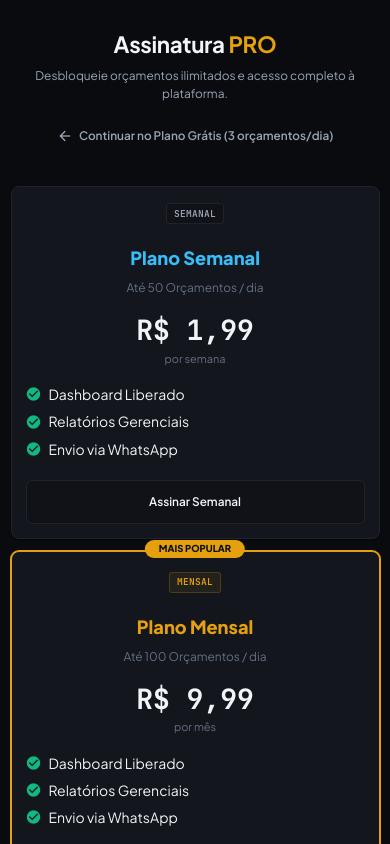
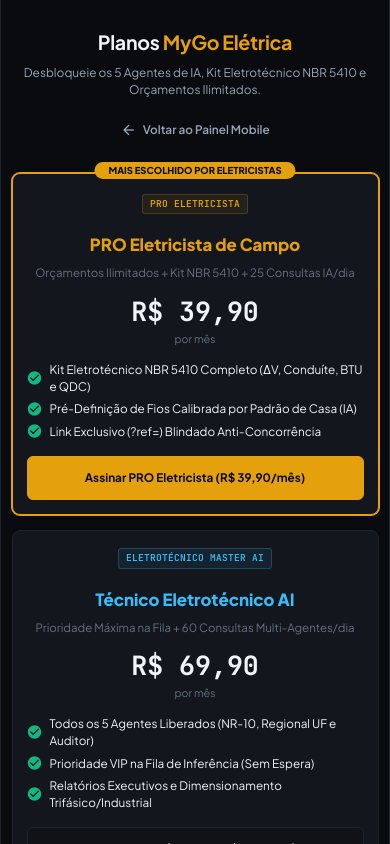
Before and after one commit to AadrielL/mobile-mygo, a React (Vite) app: page /assinatura in a window 390 px wide. Built offline with nearby package versions, Linux system fonts and the light colour scheme; no server answers; sample sign-in values are in the browser's storage.

Commit message:
feat(AssinaturaPage.tsx): align mobile 480px pricing tiers for 300-user SaaS sustainability (R$ 39.90 and R$ 69.90)

```diff
--- a/src/pages/Assinatura/AssinaturaPage.tsx
+++ b/src/pages/Assinatura/AssinaturaPage.tsx
@@ -147,24 +147,33 @@ export const AssinaturaPage: React.FC = () => {
   };
 
   return (
-    <div className="app-container" style={{ maxWidth: '1040px', paddingBottom: '5rem' }}>
-      <div style={{ textAlign: 'center', marginBottom: '2rem' }}>
-        <h1 className="app-title" style={{ fontSize: '1.6rem' }}>
-          Assinatura <span style={{ color: 'var(--accent-primary)' }}>PRO</span>
+    <div
+      className="app-container"
+      style={{
+        maxWidth: '480px',
+        minHeight: '100vh',
+        paddingBottom: '5rem',
+        borderLeft: '1px solid var(--border-subtle)',
+        borderRight: '1px solid var(--border-subtle)'
+      }}
+    >
+      <div style={{ textAlign: 'center', marginBottom: '1.5rem' }}>
+        <h1 className="app-title" style={{ fontSize: '1.4rem' }}>
+          Planos <span style={{ color: 'var(--accent-primary)' }}>MyGo Elétrica</span>
         </h1>
-        <p className="app-subtitle" style={{ marginTop: '0.4rem' }}>
-          Desbloqueie orçamentos ilimitados e acesso completo à plataforma.
+        <p className="app-subtitle" style={{ marginTop: '0.35rem' }}>
+          Desbloqueie os 5 Agentes de IA, Kit Eletrotécnico NBR 5410 e Orçamentos Ilimitados.
         </p>
         <button
           type="button"
           className="app-btn app-btn-ghost"
-          onClick={() => navigate('/quiz')}
-          style={{ marginTop: '0.85rem' }}
+          onClick={() => navigate('/dashboard-main')}
+          style={{ marginTop: '0.65rem' }}
         >
           <span className="material-icons" style={{ fontSize: '16px' }}>
             arrow_back
           </span>
-          <span>Continuar no Plano Grátis (3 orçamentos/dia)</span>
+          <span>Voltar ao Painel Mobile</span>
         </button>
       </div>
 
@@ -188,72 +197,8 @@ export const AssinaturaPage: React.FC = () => {
         </div>
       )}
 
-      <div className="app-grid-3">
-        {/* Plano Semanal */}
-        <div className="app-card" style={{ textAlign: 'center', display: 'flex', flexDirection: 'column' }}>
-          <div style={{ marginBottom: '0.5rem' }}>
-            <span className="app-badge app-badge-muted">SEMANAL</span>
-          </div>
-          <h3 style={{ fontSize: '1.3rem', fontWeight: 800, color: 'var(--status-info)' }}>
-            Plano Semanal
-          </h3>
-          <p style={{ color: 'var(--text-muted)', fontSize: '0.85rem', marginBottom: '1rem' }}>
-            Até 50 Orçamentos / dia
-          </p>
-          <div
-            style={{
-              fontSize: '2rem',
-              fontWeight: 900,
-              color: 'var(--text-main)',
-              fontFamily: "'JetBrains Mono', monospace"
-            }}
-          >
-            R$ 1,99
-          </div>
-          <div style={{ fontSize: '0.78rem', color: 'var(--text-muted)', marginBottom: '1.25rem' }}>
-            por semana
-          </div>
-          <ul
-            style={{
-              listStyle: 'none',
-              padding: 0,
-              textAlign: 'left',
-              marginBottom: '1.5rem',
-              flex: 1
-            }}
-          >
-            <li style={{ display: 'flex', alignItems: 'center', gap: '0.5rem', marginBottom: '0.5rem' }}>
-              <span className="material-icons" style={{ fontSize: '16px', color: 'var(--status-success)' }}>
-                check_circle
-              </span>
-              <span>Dashboard Liberado</span>
-            </li>
-            <li style={{ display: 'flex', alignItems: 'center', gap: '0.5rem', marginBottom: '0.5rem' }}>
-              <span className="material-icons" style={{ fontSize: '16px', color: 'var(--status-success)' }}>
-                check_circle
-              </span>
-              <span>Relatórios Gerenciais</span>
-            </li>
-            <li style={{ display: 'flex', alignItems: 'center', gap: '0.5rem' }}>
-              <span className="material-icons" style={{ fontSize: '16px', color: 'var(--status-success)' }}>
-                check_circle
-              </span>
-              <span>Envio via WhatsApp</span>
-            </li>
-          </ul>
-          <SubmitButton
-            type="button"
-            variant="secondary"
-            isSubmitting={isSubmitting}
-            loadingText="Carregando..."
-            onClick={() => iniciarPagamento(1.99)}
-            style={{ width: '100%', marginTop: 'auto' }}
-          >
-            <span>Assinar Semanal</span>
-          </SubmitButton>
-        </div>
-
-        {/* Plano Mensal */}
+      <div style={{ display: 'flex', flexDirection: 'column', gap: '1.1rem' }}>
+        {/* Plano PRO Eletricista de Campo */}
         <div
           className="app-card"
           style={{
@@ -280,28 +225,28 @@ export const AssinaturaPage: React.FC = () => {
               whiteSpace: 'nowrap'
             }}
           >
-            MAIS POPULAR
+            MAIS ESCOLHIDO POR ELETRICISTAS
           </div>
-          <div style={{ marginBottom: '0.5rem', marginTop: '0.25rem' }}>
-            <span className="app-badge app-badge-amber">MENSAL</span>
+          <div style={{ marginBottom: '0.35rem', marginTop: '0.25rem' }}>
+            <span className="app-badge app-badge-amber">PRO ELETRICISTA</span>
           </div>
-          <h3 style={{ fontSize: '1.3rem', fontWeight: 800, color: 'var(--accent-primary)' }}>
-            Plano Mensal
+          <h3 style={{ fontSize: '1.2rem', fontWeight: 800, color: 'var(--accent-primary)' }}>
+            PRO Eletricista de Campo
           </h3>
-          <p style={{ color: 'var(--text-muted)', fontSize: '0.85rem', marginBottom: '1rem' }}>
-            Até 100 Orçamentos / dia
+          <p style={{ color: 'var(--text-muted)', fontSize: '0.82rem', marginBottom: '0.75rem' }}>
+            Orçamentos Ilimitados + Kit NBR 5410 + 25 Consultas IA/dia
           </p>
           <div
             style={{
-              fontSize: '2rem',
+              fontSize: '1.9rem',
               fontWeight: 900,
               color: 'var(--text-main)',
               fontFamily: "'JetBrains Mono', monospace"
             }}
           >
-            R$ 9,99
+            R$ 39,90
           </div>
-          <div style={{ fontSize: '0.78rem', color: 'var(--text-muted)', marginBottom: '1.25rem' }}>
+          <div style={{ fontSize: '0.76rem', color: 'var(--text-muted)', marginBottom: '1rem' }}>
             por mês
           </div>
           <ul
@@ -309,27 +254,27 @@ export const AssinaturaPage: React.FC = () => {
               listStyle: 'none',
               padding: 0,
               textAlign: 'left',
-              marginBottom: '1.5rem',
-              flex: 1
+              marginBottom: '1.15rem',
+              fontSize: '0.84rem'
             }}
           >
-            <li style={{ display: 'flex', alignItems: 'center', gap: '0.5rem', marginBottom: '0.5rem' }}>
+            <li style={{ display: 'flex', alignItems: 'center', gap: '0.5rem', marginBottom: '0.4rem' }}>
               <span className="material-icons" style={{ fontSize: '16px', color: 'var(--status-success)' }}>
                 check_circle
               </span>
-              <span>Dashboard Liberado</span>
+              <span>Kit Eletrotécnico NBR 5410 Completo (ΔV, Conduíte, BTU e QDC)</span>
             </li>
-            <li style={{ display: 'flex', alignItems: 'center', gap: '0.5rem', marginBottom: '0.5rem' }}>
+            <li style={{ display: 'flex', alignItems: 'center', gap: '0.5rem', marginBottom: '0.4rem' }}>
               <span className="material-icons" style={{ fontSize: '16px', color: 'var(--status-success)' }}>
                 check_circle
               </span>
-              <span>Relatórios Gerenciais</span>
+              <span>Pré-Definição de Fios Calibrada por Padrão de Casa (IA)</span>
             </li>
             <li style={{ display: 'flex', alignItems: 'center', gap: '0.5rem' }}>
               <span className="material-icons" style={{ fontSize: '16px', color: 'var(--status-success)' }}>
                 check_circle
               </span>
-              <span>Envio via WhatsApp</span>
+              <span>Link Exclusivo (?ref=) Blindado Anti-Concorrência</span>
             </li>
           </ul>
           <SubmitButton
@@ -337,14 +282,78 @@ export const AssinaturaPage: React.FC = () => {
             variant="primary"
             isSubmitting={isSubmitting}
             loadingText="Carregando..."
-            onClick={() => iniciarPagamento(9.99)}
-            style={{ width: '100%', marginTop: 'auto' }}
+            onClick={() => iniciarPagamento(39.9)}
+            style={{ width: '100%' }}
           >
-            <span>Assinar Mensal</span>
+            <span>Assinar PRO Eletricista (R$ 39,90/mês)</span>
           </SubmitButton>
         </div>
 
-        {/* Plano Vitalício */}
+        {/* Plano Técnico Eletrotécnico AI Master */}
+        <div className="app-card" style={{ textAlign: 'center', display: 'flex', flexDirection: 'column' }}>
+          <div style={{ marginBottom: '0.35rem' }}>
+            <span className="app-badge app-badge-info">ELETROTÉCNICO MASTER AI</span>
+          </div>
+          <h3 style={{ fontSize: '1.2rem', fontWeight: 800, color: 'var(--status-info)' }}>
+            Técnico Eletrotécnico AI
+          </h3>
+          <p style={{ color: 'var(--text-muted)', fontSize: '0.82rem', marginBottom: '0.75rem' }}>
+            Prioridade Máxima na Fila + 60 Consultas Multi-Agentes/dia
+          </p>
+          <div
+            style={{
+              fontSize: '1.9rem',
+              fontWeight: 900,
+              color: 'var(--text-main)',
+              fontFamily: "'JetBrains Mono', monospace"
+            }}
+          >
+            R$ 69,90
+          </div>
+          <div style={{ fontSize: '0.76rem', color: 'var(--text-muted)', marginBottom: '1rem' }}>
+            por mês
+          </div>
+          <ul
+            style={{
+              listStyle: 'none',
+              padding: 0,
+              textAlign: 'left',
+              marginBottom: '1.15rem',
+              fontSize: '0.84rem'
+            }}
+          >
+            <li style={{ display: 'flex', alignItems: 'center', gap: '0.5rem', marginBottom: '0.4rem' }}>
+              <span className="material-icons" style={{ fontSize: '16px', color: 'var(--status-success)' }}>
+                check_circle
+              </span>
+              <span>Todos os 5 Agentes Liberados (NR-10, Regional UF e Auditor)</span>
+            </li>
+            <li style={{ display: 'flex', alignItems: 'center', gap: '0.5rem', marginBottom: '0.4rem' }}>
+              <span className="material-icons" style={{ fontSize: '16px', color: 'var(--status-success)' }}>
+                check_circle
+              </span>
+              <span>Prioridade VIP na Fila de Inferência (Sem Espera)</span>
+            </li>
+            <li style={{ display: 'flex', alignItems: 'center', gap: '0.5rem' }}>
+              <span className="material-icons" style={{ fontSize: '16px', color: 'var(--status-success)' }}>
+                check_circle
+              </span>
+              <span>Relatórios Executivos e Dimensionamento Trifásico/Industrial</span>
+            </li>
+          </ul>
+          <SubmitButton
+            type="button"
+            variant="secondary"
+            isSubmitting={isSubmitting}
+            loadingText="Carregando..."
+            onClick={() => iniciarPagamento(69.9)}
+            style={{ width: '100%' }}
+          >
+            <span>Assinar Eletrotécnico AI (R$ 69,90/mês)</span>
+          </SubmitButton>
+        </div>
+
+        {/* Plano Vitalício Fundador */}
         <div
           className="app-card"
           style={{
@@ -354,84 +363,38 @@ export const AssinaturaPage: React.FC = () => {
             position: 'relative'
           }}
         >
+          <div style={{ marginBottom: '0.35rem' }}>
+            <span className="app-badge app-badge-muted">
+              VITALÍCIO FUNDADOR ({vagasVitalicias} vagas)
+            </span>
+          </div>
+          <h3 style={{ fontSize: '1.15rem', fontWeight: 800, color: 'var(--text-main)' }}>
+            Passaporte Vitalício MyGo
+          </h3>
           <div
             style={{
-              position: 'absolute',
-              top: '-12px',
-              left: '50%',
-              transform: 'translateX(-50%)',
-              background: 'var(--bg-surface)',
-              border: '1px solid var(--border-subtle)',
-              color: 'var(--text-muted)',
-              padding: '2px 14px',
-              borderRadius: '9999px',
-              fontSize: '0.68rem',
-              fontWeight: 800,
-              whiteSpace: 'nowrap'
+              fontSize: '1.85rem',
+              fontWeight: 900,
+              color: 'var(--text-main)',
+              fontFamily: "'JetBrains Mono', monospace",
+              marginTop: '0.35rem'
             }}
           >
-            {vagasVitalicias} / 1000 vagas
+            R$ 297,00
           </div>
-          <div style={{ marginBottom: '0.5rem', marginTop: '0.25rem' }}>
-            <span className="app-badge app-badge-muted">VITALÍCIO</span>
+          <div style={{ fontSize: '0.76rem', color: 'var(--text-muted)', marginBottom: '1rem' }}>
+            pagamento único (sem mensalidade)
           </div>
-          <h3 style={{ fontSize: '1.3rem', fontWeight: 800, color: 'var(--text-main)' }}>
-            Plano Vitalício
-          </h3>
-          <p style={{ color: 'var(--text-muted)', fontSize: '0.85rem', marginBottom: '1rem' }}>
-            Acesso Ilimitado para Sempre
-          </p>
-          <div
-            style={{
-              fontSize: '2rem',
-              fontWeight: 900,
-              color: 'var(--text-main)',
-              fontFamily: "'JetBrains Mono', monospace"
-            }}
-          >
-            R$ 199
-          </div>
-          <div style={{ fontSize: '0.78rem', color: 'var(--text-muted)', marginBottom: '1.25rem' }}>
-            pagamento único
-          </div>
-          <ul
-            style={{
-              listStyle: 'none',
-              padding: 0,
-              textAlign: 'left',
-              marginBottom: '1.5rem',
-              flex: 1
-            }}
-          >
-            <li style={{ display: 'flex', alignItems: 'center', gap: '0.5rem', marginBottom: '0.5rem' }}>
-              <span className="material-icons" style={{ fontSize: '16px', color: 'var(--status-success)' }}>
-                check_circle
-              </span>
-              <span>100 Orçamentos / dia</span>
-            </li>
-            <li style={{ display: 'flex', alignItems: 'center', gap: '0.5rem', marginBottom: '0.5rem' }}>
-              <span className="material-icons" style={{ fontSize: '16px', color: 'var(--status-success)' }}>
-                check_circle
-              </span>
-              <span>Sem cobranças mensais</span>
-            </li>
-            <li style={{ display: 'flex', alignItems: 'center', gap: '0.5rem' }}>
-              <span className="material-icons" style={{ fontSize: '16px', color: 'var(--status-success)' }}>
-                check_circle
-              </span>
-              <span>Todas as ferramentas</span>
-            </li>
-          </ul>
           <SubmitButton
             type="button"
             variant={vagasVitalicias > 0 ? 'secondary' : 'ghost'}
             isSubmitting={isSubmitting}
             loadingText="Carregando..."
             disabled={vagasVitalicias <= 0}
-            onClick={() => iniciarPagamento(199.0)}
-            style={{ width: '100%', marginTop: 'auto' }}
+            onClick={() => iniciarPagamento(297.0)}
+            style={{ width: '100%' }}
           >
-            <span>{vagasVitalicias > 0 ? 'Garantir Vaga' : 'Esgotado'}</span>
+            <span>{vagasVitalicias > 0 ? 'Garantir Vaga Vitalícia' : 'Esgotado'}</span>
           </SubmitButton>
         </div>
       </div>
```
